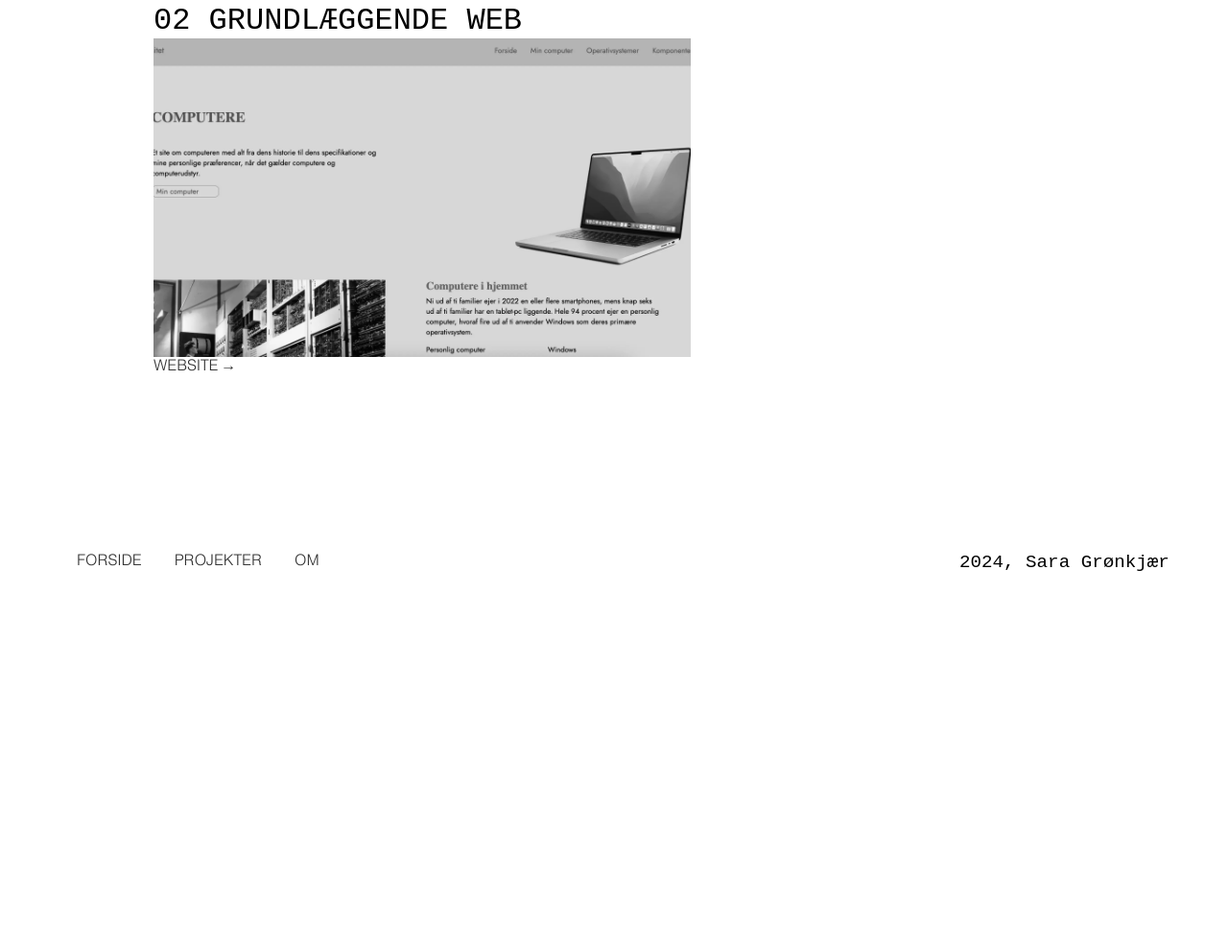
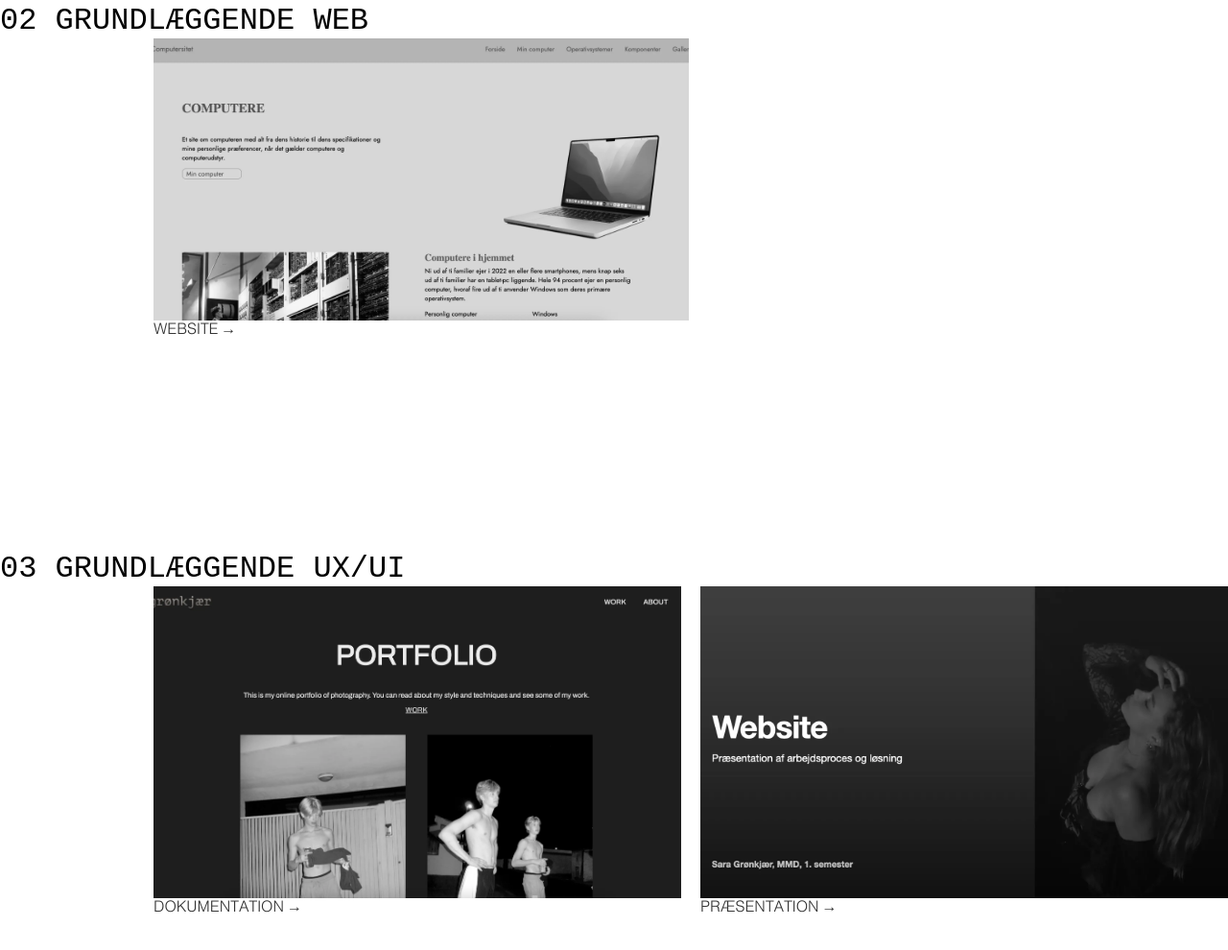
Before and after one commit to segronkjaer/kodet_site, a plain HTML site: page projekter.html in a window 1280 px wide. Shown: the part 406-1396 px from the top of the page at 96% size. Before the commit the page ends 1051 px from the top, so only its background shows below. Drawn offline with Linux system fonts and the light colour scheme; a script that the page names is missing; a web font is replaced by a local one.

Commit message:
overskrift

```diff
--- a/projekter.html
+++ b/projekter.html
@@ -42,12 +42,24 @@
         <p>Her gives et overblik over de 4 forskellige temaer samt de tilhørende opgaver, som jeg har valgt at fremhæve.</p>
         </div>
 
+        <h3>02 GRUNDLÆGGENDE WEB</h3>
         <div class="grid_web">
             <div>
-               <h3>02 GRUNDLÆGGENDE WEB</h3>
             <img src="img/02web.webp">
             <a href="tema2.html">WEBSITE →</a>
             </div>
+        </div>
+
+        <h3>03 GRUNDLÆGGENDE UX/UI</h3>
+        <div class="grid_uxui">
+            <div>
+            <img src="img/03uxui.webp">
+            <a href="tema3.html">DOKUMENTATION →</a>
+            </div>
+            <div>
+             <img src="img/03uxui2.webp">
+             <a href="tema3.html">PRÆSENTATION →</a>
+             </div>
         </div>
     </main>
 
--- a/styles.css
+++ b/styles.css
@@ -101,6 +101,15 @@ a {
     grid-template-columns: 1fr 1fr;
     margin-left: 10rem;
     margin-bottom: 15rem;
+    gap: 5px;
+}
+
+.grid_uxui {
+    display: grid;
+    grid-template-columns: 1fr 1fr;
+    margin-left: 10rem;
+    margin-bottom: 15rem;
+    gap: 20px;
 }
 
 /* OM */
```
